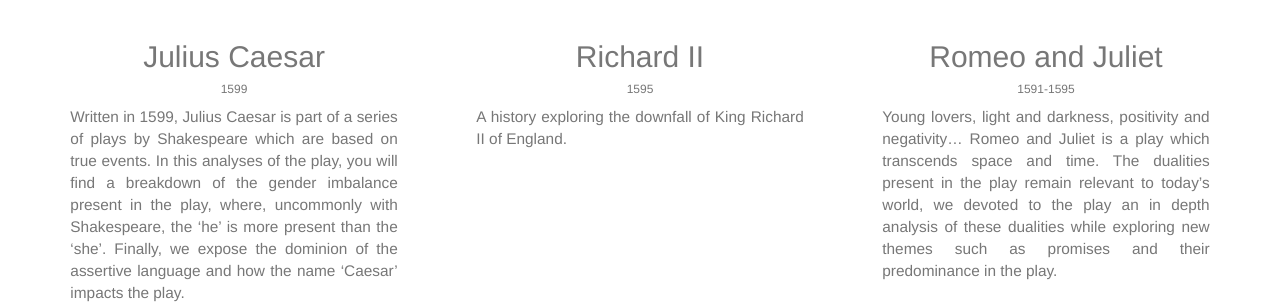
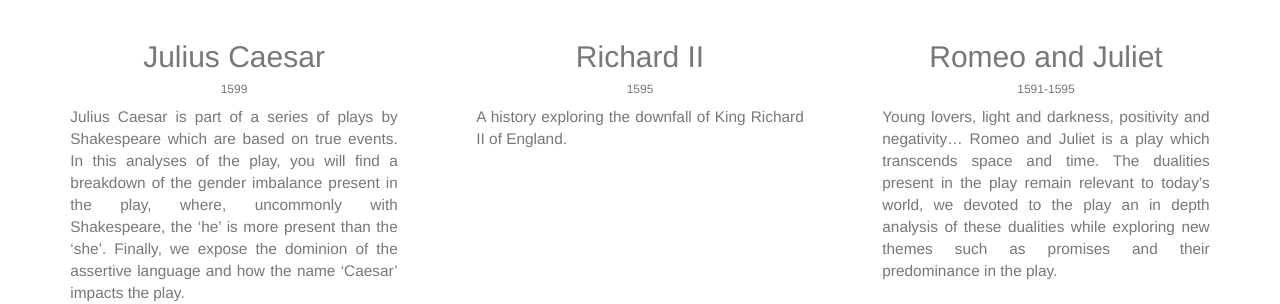
Before and after one commit to iahmed0/SU-LOSP.github.io, a Jekyll site: the page built from analyses.md, in a window 1280 px wide. Shown: the part 233-537 px from the top of the page. Built offline with Jekyll 4.4.1, drawn with Linux system fonts in a browser that asks for light colours.

Commit message:
Do not mention the year again in the summary of Julius Caesar

```diff
--- a/_analyses/julius_caesar/index.md
+++ b/_analyses/julius_caesar/index.md
@@ -4,12 +4,11 @@ permalink: /analyses/julius_caesar/
 read_play: http://shakespeare.mit.edu/julius_caesar/full.html
 pdf: julius_caesar.pdf
 year: 1599
-summary: Written in 1599, Julius Caesar is part of a series of plays by Shakespeare
-  which are based on true events. In this analyses of the play, you will find
-  a breakdown of the gender imbalance present in the play, where,
-  uncommonly with Shakespeare, the ‘he’ is more present than the ‘she’.
-  Finally, we expose the dominion of the assertive language
-  and how the name ‘Caesar’ impacts the play.
+summary: Julius Caesar is part of a series of plays by Shakespeare which are
+  based on true events. In this analyses of the play, you will find a breakdown
+  of the gender imbalance present in the play, where, uncommonly with
+  Shakespeare, the ‘he’ is more present than the ‘she’.  Finally, we expose the
+  dominion of the assertive language and how the name ‘Caesar’ impacts the play.
 ---
 
 
```
